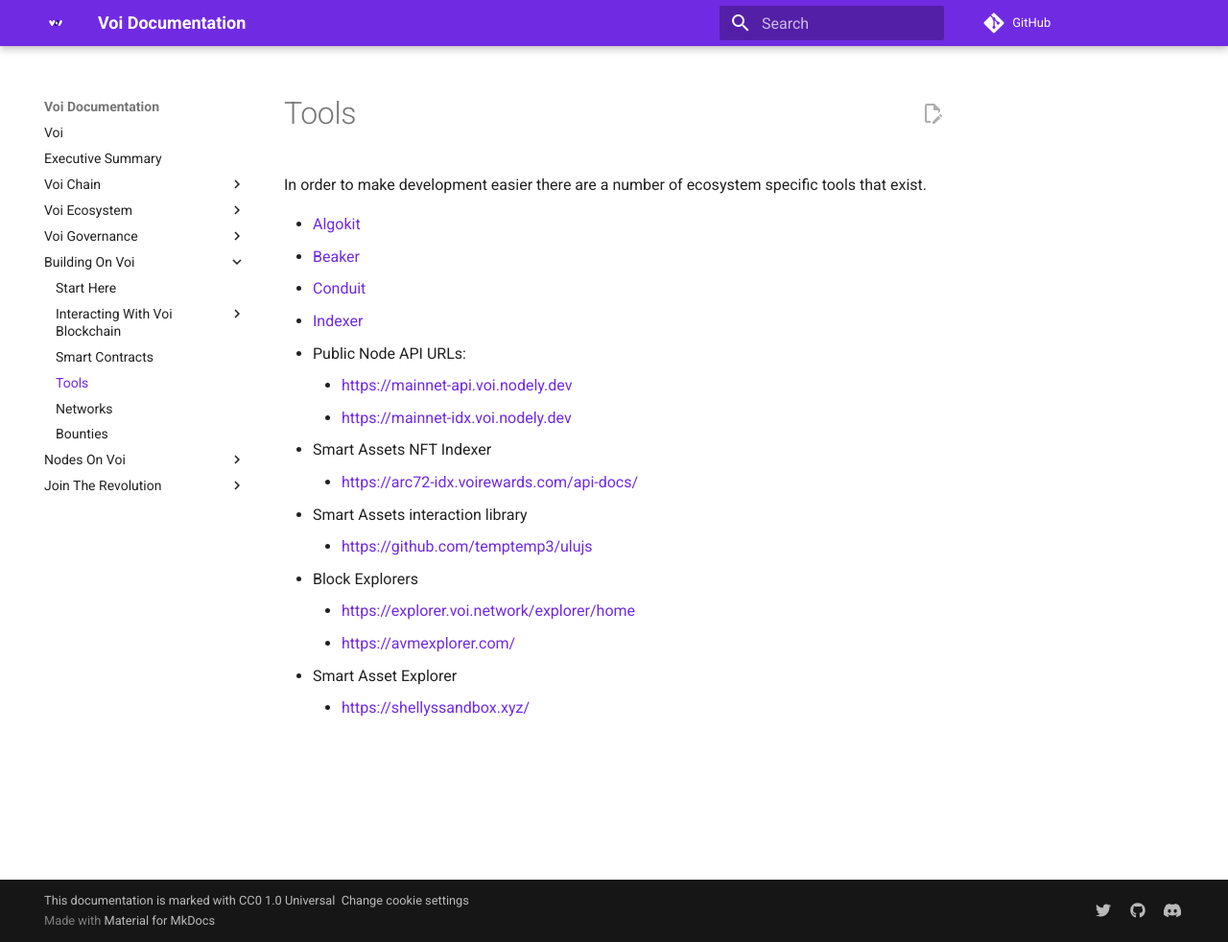
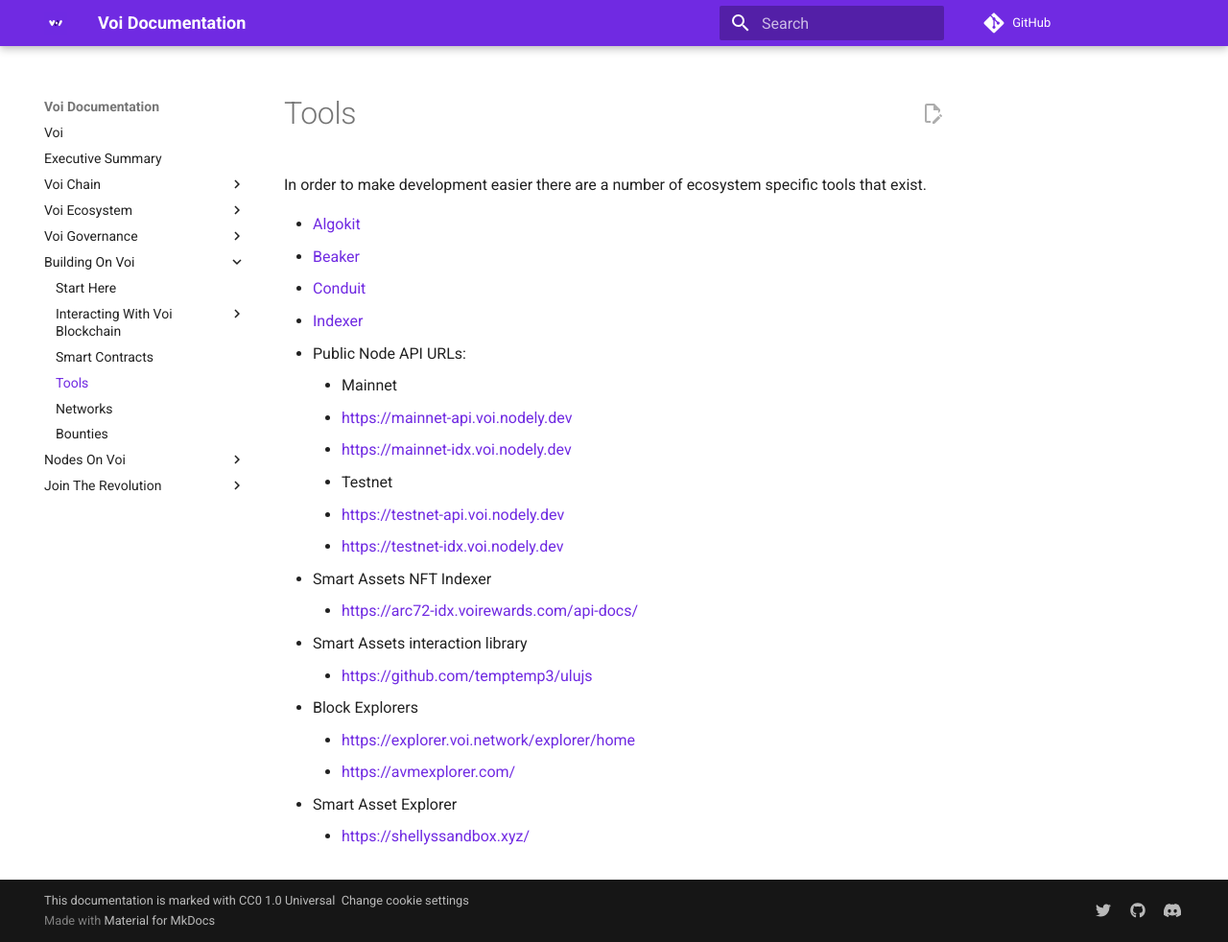
Before and after one commit to VoiNetwork/learn-more, an MkDocs documentation site: the page built from docs/developers/tools.md, in a window 1280 px wide and 982 px high. Shown: the whole window at 96% size. Built offline with MkDocs 1.6.1 and Material for MkDocs 9.7.7, drawn with Linux system fonts in a browser that asks for light colours; plug-ins that fetch from the network failed and are left out; comment, search, counter and statistics services are not loaded.

Commit message:
Update tools.md

```diff
--- a/docs/developers/tools.md
+++ b/docs/developers/tools.md
@@ -9,8 +9,12 @@
 * [Conduit](https://github.com/algorand/conduit)
 * [Indexer](https://github.com/algorand/indexer)
 * Public Node API URLs:
-    * [https://mainnet-api.voi.nodely.dev](https://mainnet-api.voi.nodely.dev)
-    * [https://mainnet-idx.voi.nodely.dev](https://mainnet-idx.voi.nodely.dev)
+    * Mainnet
+       * [https://mainnet-api.voi.nodely.dev](https://mainnet-api.voi.nodely.dev)
+       * [https://mainnet-idx.voi.nodely.dev](https://mainnet-idx.voi.nodely.dev)
+    * Testnet
+       * [https://testnet-api.voi.nodely.dev](https://testnet-api.voi.nodely.dev)
+       * [https://testnet-idx.voi.nodely.dev](https://testnet-idx.voi.nodely.dev)
 * Smart Assets NFT Indexer
     * [https://arc72-idx.voirewards.com/api-docs/](https://arc72-idx.voirewards.com/api-docs)
 * Smart Assets interaction library
```
